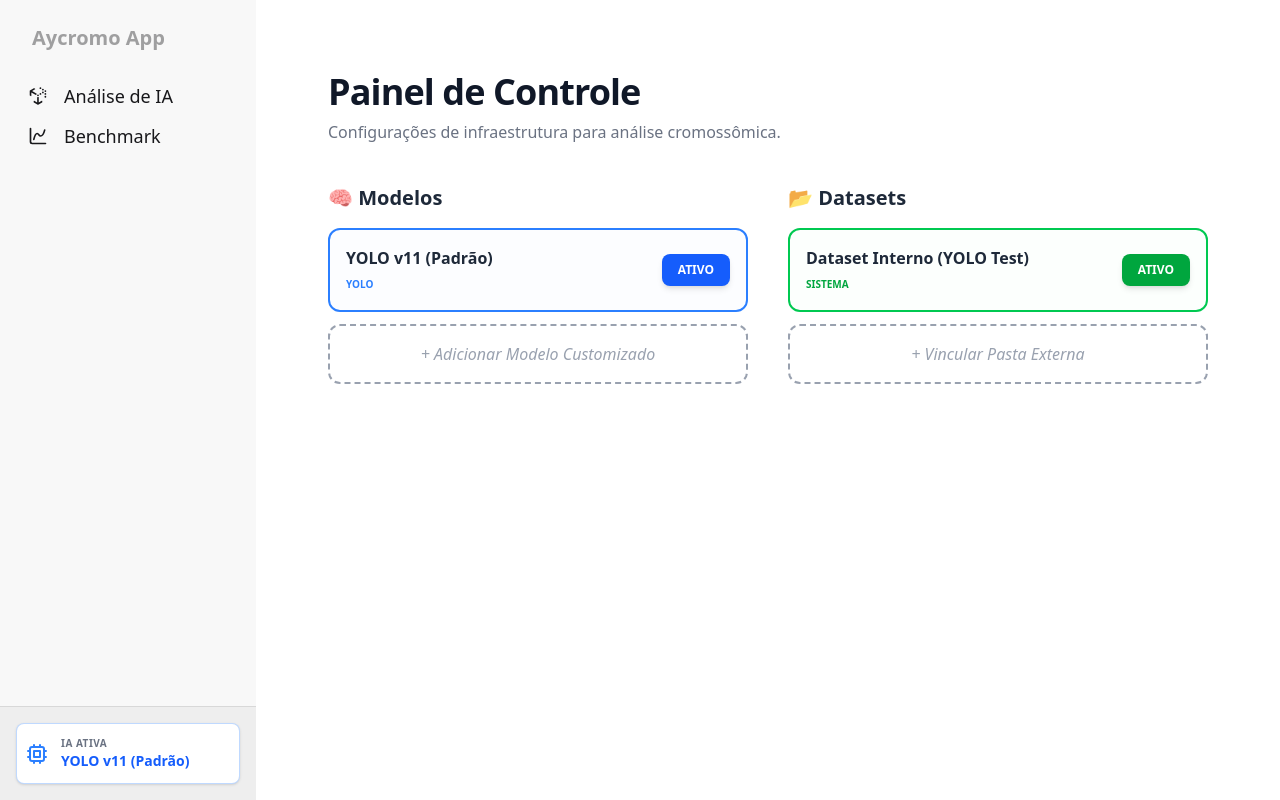
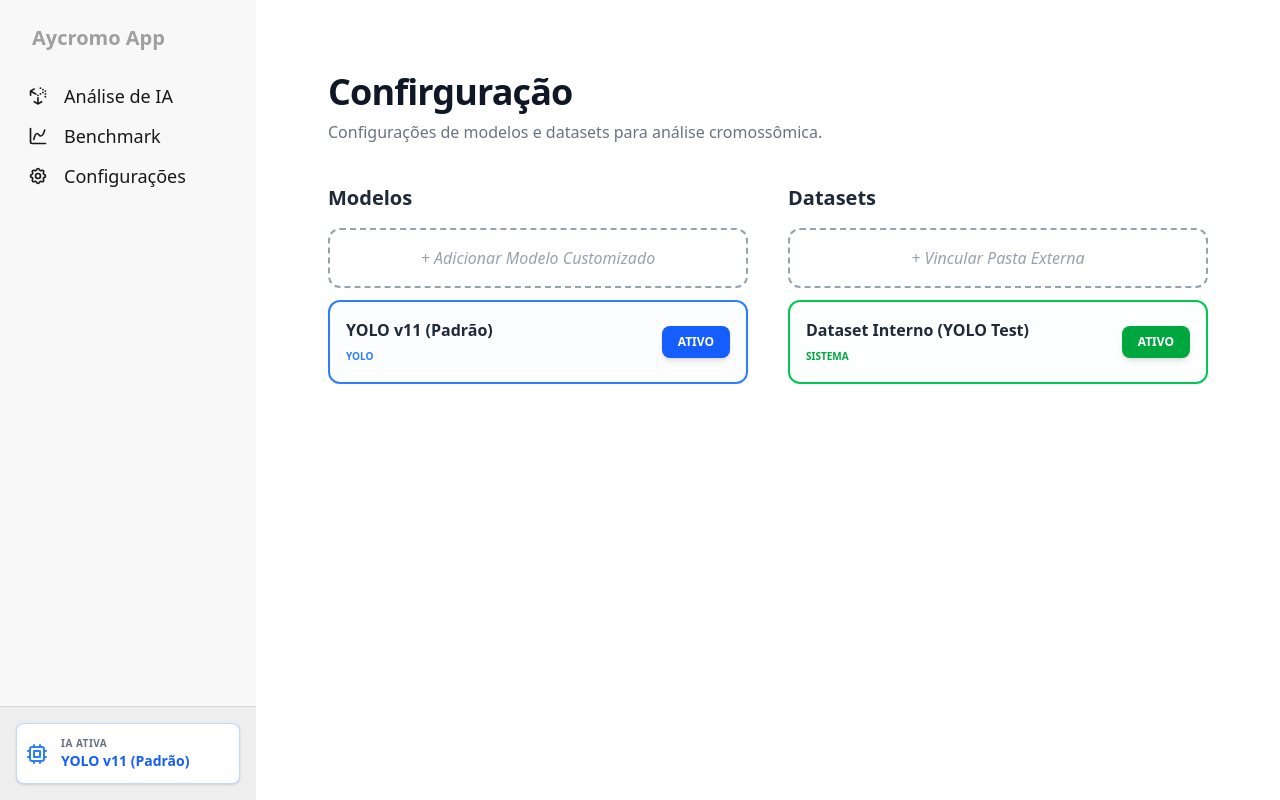
Before and after one commit to jorgelucasalima/aycromo-electron-front, a React (Vite) app: page /configuracoes in a window 1280 px wide. Built offline with nearby package versions, Linux system fonts and the light colour scheme.

Commit message:
feat: ajuste de configuracao

```diff
--- a/src/components/Menu.jsx
+++ b/src/components/Menu.jsx
@@ -46,7 +46,7 @@ export default function Menu() {
     // { name: 'Relatórios', path: '/relatorios', icon: <HiOutlineDocumentReport size={20} /> },
     { name: 'Análise de IA', path: '/analise', icon: <FaUncharted size={20} /> },
     { name: 'Benchmark', path: '/benchmark', icon: <LuChartSpline size={20} /> },
-    // { name: 'Configurações', path: '/configuracoes', icon: <HiOutlineCog size={20} /> },
+    { name: 'Configurações', path: '/configuracoes', icon: <HiOutlineCog size={20} /> },
   ];
 
   const MenuItem = ({ item }) => (
--- a/src/pages/Benchmark.jsx
+++ b/src/pages/Benchmark.jsx
@@ -98,7 +98,7 @@ export default function Benchmark() {
         {/* Card Datasets */}
         <div className="bg-white p-6 rounded-xl shadow border border-gray-200">
           <h2 className="text-lg font-bold mb-4 flex justify-between">
-            Dataset de Teste (Target)
+            Dataset de Teste
             <button onClick={importarDataset} className="text-sm text-green-600 hover:underline">+ Vincular Pasta</button>
           </h2>
           <div className="space-y-2 max-h-40 overflow-y-auto">
@@ -148,7 +148,7 @@ export default function Benchmark() {
               ) : (
                 resultados.sort((a,b) => b.map50 - a.map50).map((res, idx) => (
                   <tr key={idx} className="hover:bg-gray-50">
-                    <td className="font-bold">{res.name} {idx===0 && '🏆'}</td>
+                    <td className="font-bold">{res.name} {idx===0 && 'Melhor'}</td>
                     <td className="text-green-600 font-bold">{(res.map50 * 100).toFixed(1)}%</td>
                     <td>{res.precision}</td>
                     <td>{res.recall}</td>
--- a/src/pages/Configuracoes.jsx
+++ b/src/pages/Configuracoes.jsx
@@ -27,7 +27,14 @@ export default function Configuracoes() {
     const dImportados = localStorage.getItem('datasets_ia');
     const dAtivo = localStorage.getItem('dataset_ativo');
 
-    if (mSalvos) setModelos(JSON.parse(mSalvos));
+    if (mSalvos) {
+      const parsed = JSON.parse(mSalvos);
+      // Remove modelos duplicados baseados no ID (corrige erro no localStorage)
+      const uniqueModelos = parsed.filter((v, i, a) => a.findIndex(t => t.id === v.id) === i);
+      setModelos(uniqueModelos);
+      // Salva de volta a lista corrigida para limpar o LocalStorage
+      localStorage.setItem('modelos_ia', JSON.stringify(uniqueModelos));
+    }
     if (mAtivo) setModeloAtivo(mAtivo);
 
     // Mescla fixos com importados
@@ -105,8 +112,8 @@ export default function Configuracoes() {
   return (
     <div className="p-8 min-h-screen bg-white">
       <header className="mb-10">
-        <h1 className="text-4xl font-extrabold text-gray-900 tracking-tight">Painel de Controle</h1>
-        <p className="text-gray-500 mt-2">Configurações de infraestrutura para análise cromossômica.</p>
+        <h1 className="text-4xl font-extrabold text-gray-900 tracking-tight">Confirguração</h1>
+        <p className="text-gray-500 mt-2">Configurações de modelos e datasets para análise cromossômica.</p>
       </header>
 
       {showModal && (
@@ -131,9 +138,10 @@ export default function Configuracoes() {
         {/* MODELOS */}
         <section>
           <div className="flex items-center justify-between mb-4">
-            <h2 className="text-xl font-bold text-gray-800">🧠 Modelos</h2>
+            <h2 className="text-xl font-bold text-gray-800">Modelos</h2>
           </div>
           <div className="space-y-3">
+            <button onClick={handleIniciarImportacao} className="w-full p-4 border-2 border-dashed rounded-xl text-gray-400 hover:text-blue-500 hover:bg-gray-50 transition-all font-medium italic">+ Adicionar Modelo Customizado</button>
             {modelos.map((m) => (
               <div key={m.id} className={`p-4 rounded-xl border-2 flex justify-between items-center transition-all ${modeloAtivo === m.id ? 'border-blue-500 bg-blue-50/20' : 'border-gray-200 bg-gray-50'}`}>
                 <div className="truncate flex-1">
@@ -148,16 +156,16 @@ export default function Configuracoes() {
                 </div>
               </div>
             ))}
-            <button onClick={handleIniciarImportacao} className="w-full p-4 border-2 border-dashed rounded-xl text-gray-400 hover:text-blue-500 hover:bg-gray-50 transition-all font-medium italic">+ Adicionar Modelo Customizado</button>
           </div>
         </section>
 
         {/* DATASETS */}
         <section>
           <div className="flex items-center justify-between mb-4">
-            <h2 className="text-xl font-bold text-gray-800">📂 Datasets</h2>
+            <h2 className="text-xl font-bold text-gray-800">Datasets</h2>
           </div>
           <div className="space-y-3">
+            <button onClick={handleImportarDataset} className="w-full p-4 border-2 border-dashed rounded-xl text-gray-400 hover:text-green-500 hover:bg-gray-50 transition-all font-medium italic">+ Vincular Pasta Externa</button>
             {datasets.map((ds) => (
               <div key={ds.id} className={`p-4 rounded-xl border-2 flex justify-between items-center transition-all ${datasetAtivo === ds.id ? 'border-green-500 bg-green-50/20' : 'border-gray-200 bg-gray-50'}`}>
                 <div className="truncate flex-1">
@@ -172,7 +180,6 @@ export default function Configuracoes() {
                 </div>
               </div>
             ))}
-            <button onClick={handleImportarDataset} className="w-full p-4 border-2 border-dashed rounded-xl text-gray-400 hover:text-green-500 hover:bg-gray-50 transition-all font-medium italic">+ Vincular Pasta Externa</button>
           </div>
         </section>
       </div>
```
